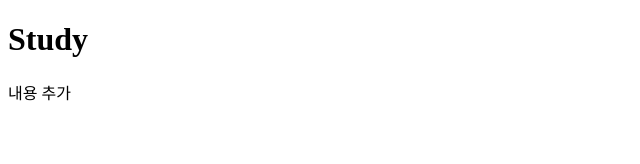
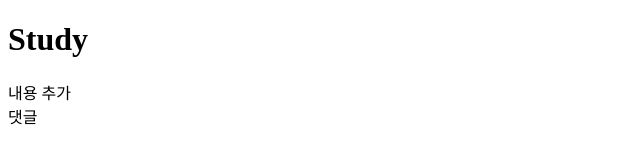
Before and after one commit to uenji/helloworld, a plain HTML site: page index.html in a window 1280 px wide. Shown: the full height of the page, 0-640 px from the left. Drawn offline with Linux system fonts and the light colour scheme.

Commit message:
댓글 기능 추가

```diff
--- a/index.html
+++ b/index.html
@@ -9,5 +9,6 @@
 <body>
     <h1>Study</h1>
     <div>내용 추가</div>
+    <div class="comment">댓글</div>
 </body>
 </html>
```
